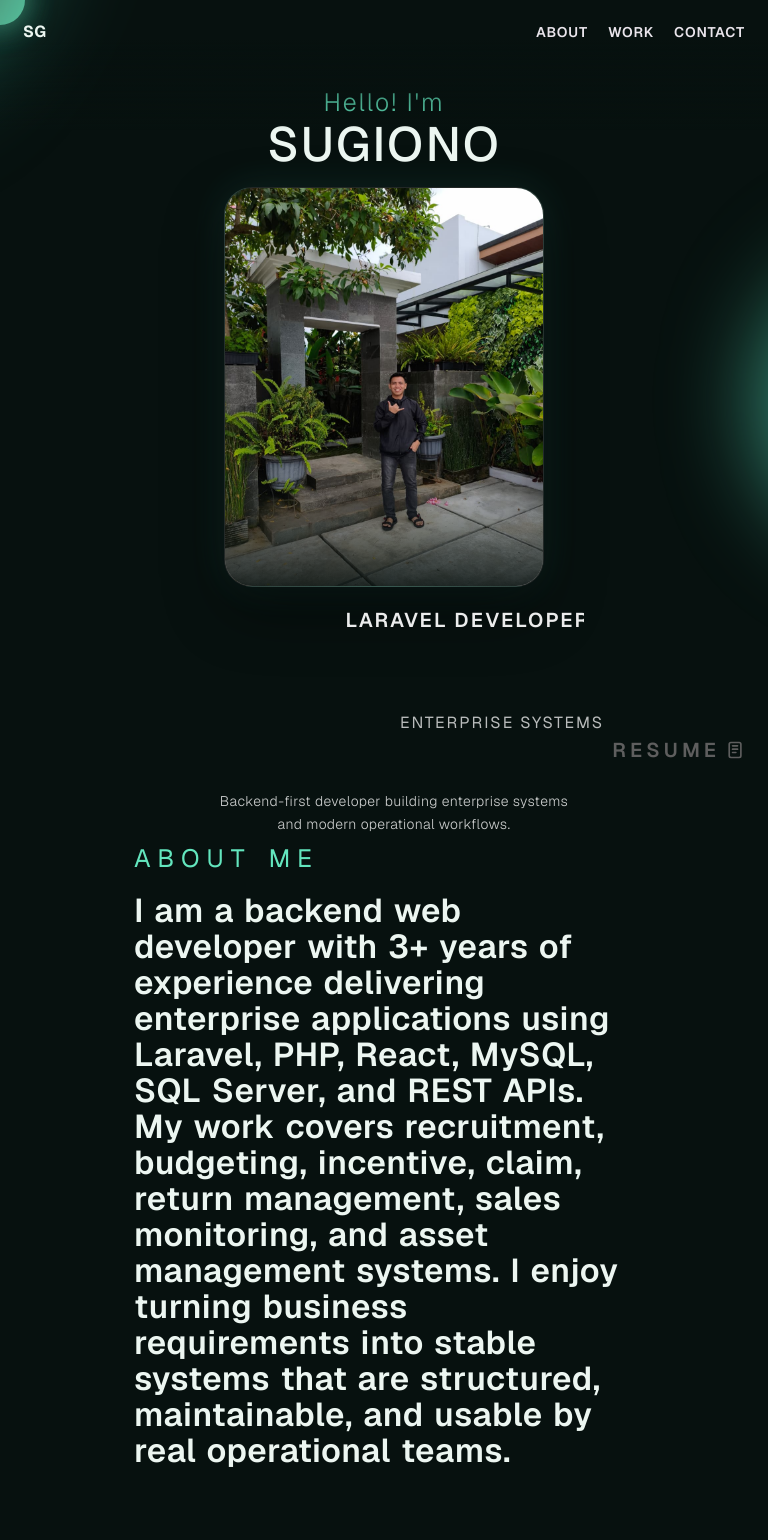
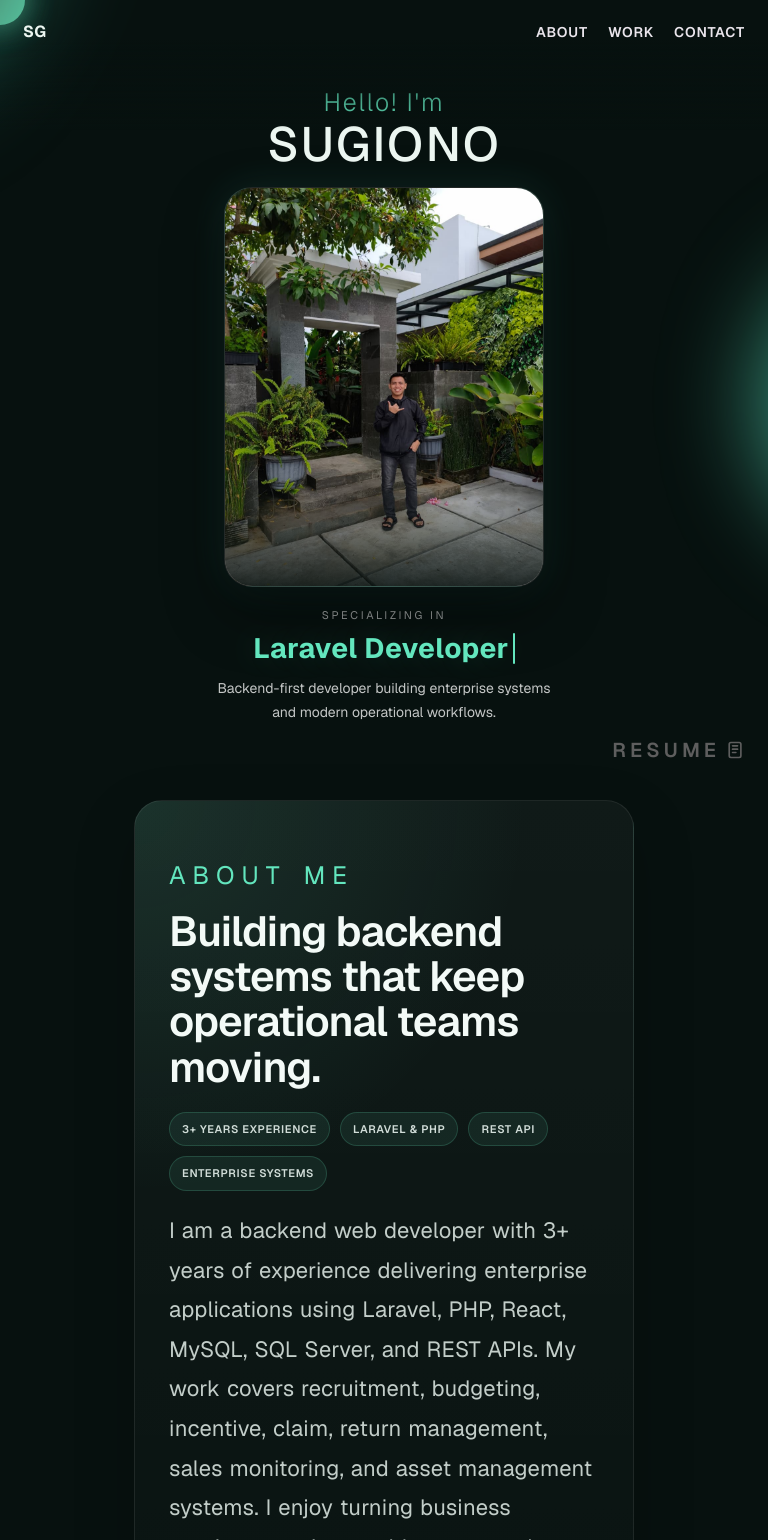
Before and after one commit to sugionow/portfolio, a Next.js app: page / in a window 768 px wide. Shown: the top 1540 px of the page. Built offline with nearby package versions, Linux system fonts and the light colour scheme.

Commit message:
refine mobile hero and about section

```diff
--- a/sugiono-3d/components/About.tsx
+++ b/sugiono-3d/components/About.tsx
@@ -2,10 +2,27 @@ import "./styles/About.css";
 import { config } from "../config";
 
 const About = () => {
+  const aboutHighlights = [
+    "3+ years experience",
+    "Laravel & PHP",
+    "REST API",
+    "Enterprise systems",
+  ];
+
   return (
     <div className="about-section" id="about">
       <div className="about-me">
         <h3 className="title">{config.about.title}</h3>
+        <h2 className="about-headline">
+          Building backend systems that keep operational teams moving.
+        </h2>
+        <div className="about-highlights">
+          {aboutHighlights.map((item) => (
+            <span key={item} className="about-pill">
+              {item}
+            </span>
+          ))}
+        </div>
         <p className="para">
           {config.about.description}
         </p>
--- a/sugiono-3d/components/Landing.tsx
+++ b/sugiono-3d/components/Landing.tsx
@@ -1,4 +1,4 @@
-import { PropsWithChildren } from "react";
+import { PropsWithChildren, useEffect, useState } from "react";
 import "./styles/Landing.css";
 import { config } from "../config";
 
@@ -6,6 +6,46 @@ const Landing = ({ children }: PropsWithChildren) => {
   const nameParts = config.developer.fullName.split(" ");
   const firstName = nameParts[0] || config.developer.name;
   const lastName = nameParts.slice(1).join(" ") || "";
+  const mobileRoles = [
+    config.developer.title,
+    config.developer.secondaryTitle,
+    config.developer.tertiaryTitle,
+    config.developer.quaternaryTitle,
+  ];
+  const [activeRoleIndex, setActiveRoleIndex] = useState(0);
+  const [typedRole, setTypedRole] = useState("");
+  const [isDeleting, setIsDeleting] = useState(false);
+
+  useEffect(() => {
+    const currentRole = mobileRoles[activeRoleIndex] ?? "";
+    const typingSpeed = isDeleting ? 45 : 85;
+    const isWordComplete = typedRole === currentRole;
+    const isWordEmpty = typedRole.length === 0;
+
+    const timeout = window.setTimeout(() => {
+      if (!isDeleting) {
+        if (isWordComplete) {
+          setIsDeleting(true);
+          return;
+        }
+
+        setTypedRole(currentRole.slice(0, typedRole.length + 1));
+        return;
+      }
+
+      if (!isWordEmpty) {
+        setTypedRole(currentRole.slice(0, typedRole.length - 1));
+        return;
+      }
+
+      setIsDeleting(false);
+      setActiveRoleIndex((prev) => (prev + 1) % mobileRoles.length);
+    }, isWordComplete && !isDeleting ? 1400 : typingSpeed);
+
+    return () => {
+      window.clearTimeout(timeout);
+    };
+  }, [activeRoleIndex, isDeleting, mobileRoles, typedRole]);
 
   return (
     <>
@@ -40,6 +80,14 @@ const Landing = ({ children }: PropsWithChildren) => {
               />
             </div>
           </div>
+          <div className="landing-mobile-typed" aria-label="Current role">
+            <div className="landing-mobile-typed-label">Specializing in</div>
+            <div className="landing-mobile-typed-line">
+              <span>{typedRole}</span>
+              <i className="landing-mobile-caret" aria-hidden="true"></i>
+            </div>
+            <p className="landing-mobile-copy">{config.developer.shortDescription}</p>
+          </div>
         </div>
         {children}
       </div>
--- a/sugiono-3d/components/styles/About.css
+++ b/sugiono-3d/components/styles/About.css
@@ -9,27 +9,67 @@
   width: var(--cWidth);
   margin: auto;
 }
+
 .about-me {
-  padding: 40px 0px;
-  padding-bottom: 0;
+  padding: 44px 18px 0;
   width: 100%;
-  max-width: calc(100% - 15px);
+  max-width: 100%;
+  box-sizing: border-box;
+  border-radius: 28px;
+  background:
+    linear-gradient(180deg, rgba(255, 255, 255, 0.04), rgba(255, 255, 255, 0.015)),
+    radial-gradient(circle at top left, rgba(99, 230, 190, 0.12), transparent 40%);
+  border: 1px solid rgba(255, 255, 255, 0.08);
+  box-shadow: 0 24px 60px rgba(0, 0, 0, 0.22);
 }
+
 .about-me h3 {
   font-size: 18px;
   text-transform: uppercase;
   letter-spacing: 4px;
   font-weight: 400;
   color: var(--accentColor);
-  margin-bottom: 15px;
+  margin: 0 0 14px;
+}
+
+.about-headline {
+  margin: 0 0 18px;
+  font-size: 28px;
+  line-height: 1.08;
+  font-weight: 600;
+  letter-spacing: -0.02em;
+  color: #f3faf7;
+}
+
+.about-highlights {
+  display: flex;
+  flex-wrap: wrap;
+  gap: 10px;
+  margin-bottom: 20px;
+}
+
+.about-pill {
+  display: inline-flex;
+  align-items: center;
+  padding: 8px 12px;
+  border-radius: 999px;
+  background: rgba(99, 230, 190, 0.08);
+  border: 1px solid rgba(99, 230, 190, 0.18);
+  color: rgba(236, 246, 241, 0.88);
+  font-size: 11px;
+  letter-spacing: 0.7px;
+  text-transform: uppercase;
+  font-weight: 600;
 }
 
 .about-me p {
-  font-size: 20px;
-  font-weight: 600;
-  line-height: 26px;
-  letter-spacing: 0.5px;
-  word-spacing: 2px;
+  margin: 0;
+  font-size: 16px;
+  font-weight: 400;
+  line-height: 1.8;
+  letter-spacing: 0.2px;
+  word-spacing: 1px;
+  color: rgba(236, 246, 241, 0.82);
 }
 
 .about-me .split-word {
@@ -45,36 +85,55 @@
   .about-section {
     justify-content: center;
   }
+
   .about-me {
     width: 500px;
+    padding: 48px 28px 0;
   }
+
   .about-me h3 {
     font-size: 22px;
     letter-spacing: 6px;
   }
+
+  .about-headline {
+    font-size: 36px;
+    margin-bottom: 22px;
+  }
+
   .about-me p {
-    font-size: 28px;
-    line-height: 32px;
+    font-size: 19px;
+    line-height: 1.85;
   }
 }
+
 @media only screen and (min-width: 768px) {
   .about-me {
     width: 500px;
     max-width: calc(100% - 70px);
     transform: translateY(0%);
+    padding: 56px 34px 0;
   }
+
   .about-me h3 {
     font-size: 25px;
     letter-spacing: 7px;
   }
+
+  .about-headline {
+    font-size: 42px;
+  }
+
   .about-me p {
-    font-size: 33px;
-    line-height: 36px;
+    font-size: 22px;
+    line-height: 1.8;
   }
+
   .about-section {
     opacity: 1;
   }
 }
+
 @media only screen and (min-width: 1025px) {
   .about-section {
     width: var(--cWidth);
@@ -84,15 +143,29 @@
     padding: 0px;
     opacity: 1;
   }
+
   .about-me {
-    padding: 0px;
+    padding: 0;
     width: 50%;
+    background: none;
+    border: none;
+    box-shadow: none;
+    border-radius: 0;
   }
+
+  .about-headline,
+  .about-highlights {
+    display: none;
+  }
+
   .about-me p {
     font-size: 1.9vw;
     line-height: 2.3vw;
+    font-weight: 600;
+    color: #ecf6f1;
   }
 }
+
 @media only screen and (min-width: 1950px) {
   .about-me p {
     font-size: 2.5rem;
--- a/sugiono-3d/components/styles/Landing.css
+++ b/sugiono-3d/components/styles/Landing.css
@@ -1,5 +1,9 @@
 /* Mobile Photo - hidden by default, shown only on mobile */
 .mobile-photo {
+  display: none;
+}
+
+.landing-mobile-typed {
   display: none;
 }
 
@@ -63,95 +67,62 @@
   }
 
   .landing-info {
-    position: relative !important;
-    top: auto !important;
-    left: auto !important;
-    right: auto !important;
-    bottom: auto !important;
-    transform: none !important;
-    text-align: center;
-    margin-top: 0;
-    z-index: 10;
-    background: transparent;
-    padding: 0 10px;
+    display: none;
+  }
+
+  .landing-mobile-typed {
     display: flex;
     flex-direction: column;
     align-items: center;
-    gap: 8px;
-    height: auto !important;
-    width: 100% !important;
+    width: 100%;
     max-width: 420px;
     order: 3;
+    gap: 8px;
+    padding: 0 10px;
+    text-align: center;
+    z-index: 10;
   }
 
-  .landing-info h3 {
-    text-align: center;
-    display: none;
+  .landing-mobile-typed-label {
+    font-size: 11px;
+    letter-spacing: 2.6px;
+    text-transform: uppercase;
+    color: rgba(255, 255, 255, 0.48);
   }
 
-  .landing-info h2,
-  h2.landing-info-h2,
-  .landing-h2-1,
-  .landing-h2-2,
-  .landing-h2-info,
-  .landing-h2-info-1 {
-    position: static !important;
-    display: block;
-    width: auto !important;
-    margin: 0 !important;
-    font-size: 20px !important;
-    line-height: 1.35 !important;
-    white-space: normal;
-    text-align: center;
-    height: auto !important;
-    transform: none !important;
+  .landing-mobile-typed-line {
+    min-height: 34px;
+    display: inline-flex;
+    align-items: center;
+    justify-content: center;
+    gap: 4px;
+    font-size: clamp(20px, 6.2vw, 28px);
+    line-height: 1.2;
+    font-weight: 700;
+    color: var(--accentColor);
+    letter-spacing: 0.4px;
+    text-shadow: 0 0 28px rgba(99, 230, 190, 0.18);
   }
 
-  .landing-info h2 {
-    min-height: 0;
-    margin-left: 0 !important;
+  .landing-mobile-typed-line span {
+    min-width: 1ch;
   }
 
-  h2.landing-info-h2 {
-    width: 100% !important;
-    font-size: 24px !important;
-    color: var(--accentStrong);
-  }
-
-  .landing-h2-1 {
-    font-size: 24px !important;
-    color: var(--accentColor);
-    font-weight: 700;
-  }
-
-  .landing-h2-2 {
-    font-size: 20px !important;
-    color: rgba(255, 255, 255, 0.92);
-    font-weight: 600;
-  }
-
-  .landing-h2-info {
-    font-size: 18px !important;
-    color: rgba(255, 255, 255, 0.9);
-  }
-
-  .landing-h2-info-1 {
-    font-size: 16px !important;
-    color: rgba(255, 255, 255, 0.72);
-    font-weight: 400;
-  }
-
-  .landing-info-h2::after {
-    display: none;
-  }
-
-  .landing-copy {
-    margin: 6px 0 0 0;
-    max-width: 100%;
-    text-align: center;
+  .landing-mobile-copy {
+    margin: 2px 0 0;
+    max-width: 360px;
     font-size: 14px;
     line-height: 1.75;
     color: rgba(255, 255, 255, 0.76);
+  }
+
+  .landing-mobile-caret {
+    width: 2px;
+    height: 1.1em;
+    background: currentColor;
+    display: inline-block;
+    border-radius: 999px;
+    animation: mobileCaretBlink 0.9s steps(1) infinite;
   }
 
   .mobile-photo {
@@ -194,6 +165,18 @@
     object-fit: cover;
     object-position: center 20%;
     display: block;
+  }
+}
+
+@keyframes mobileCaretBlink {
+  0%,
+  45% {
+    opacity: 1;
+  }
+
+  46%,
+  100% {
+    opacity: 0;
   }
 }
 
```
